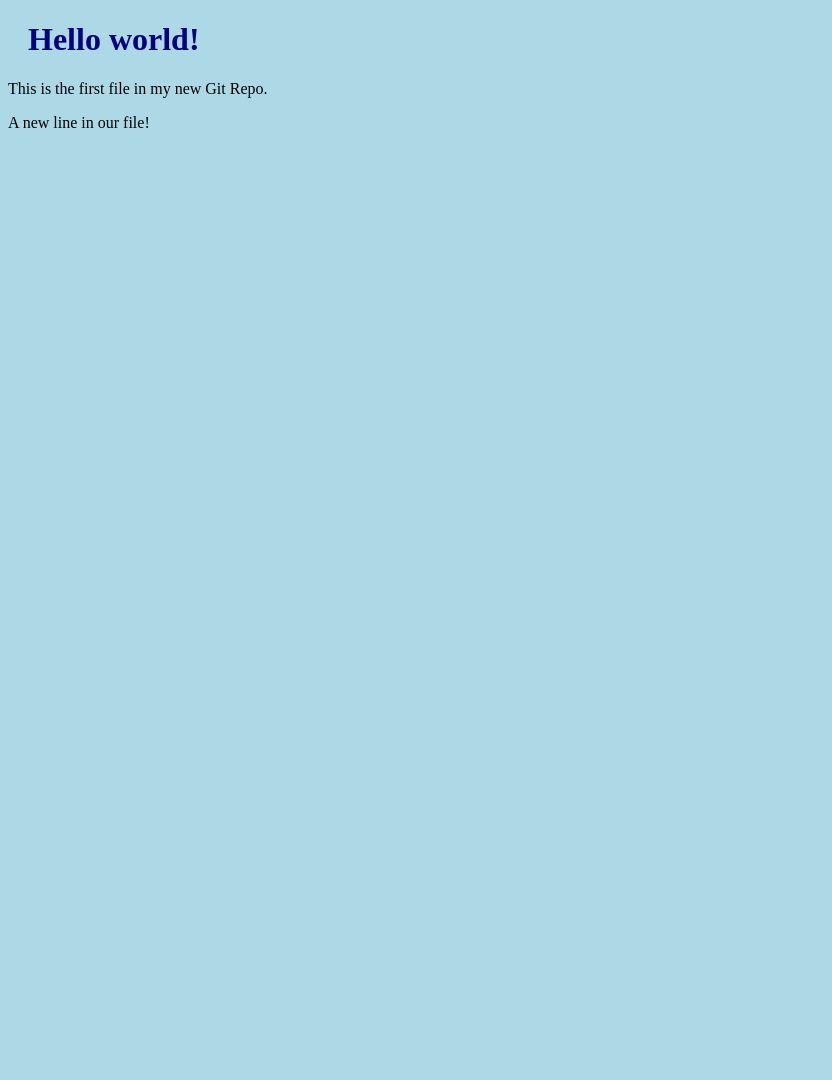
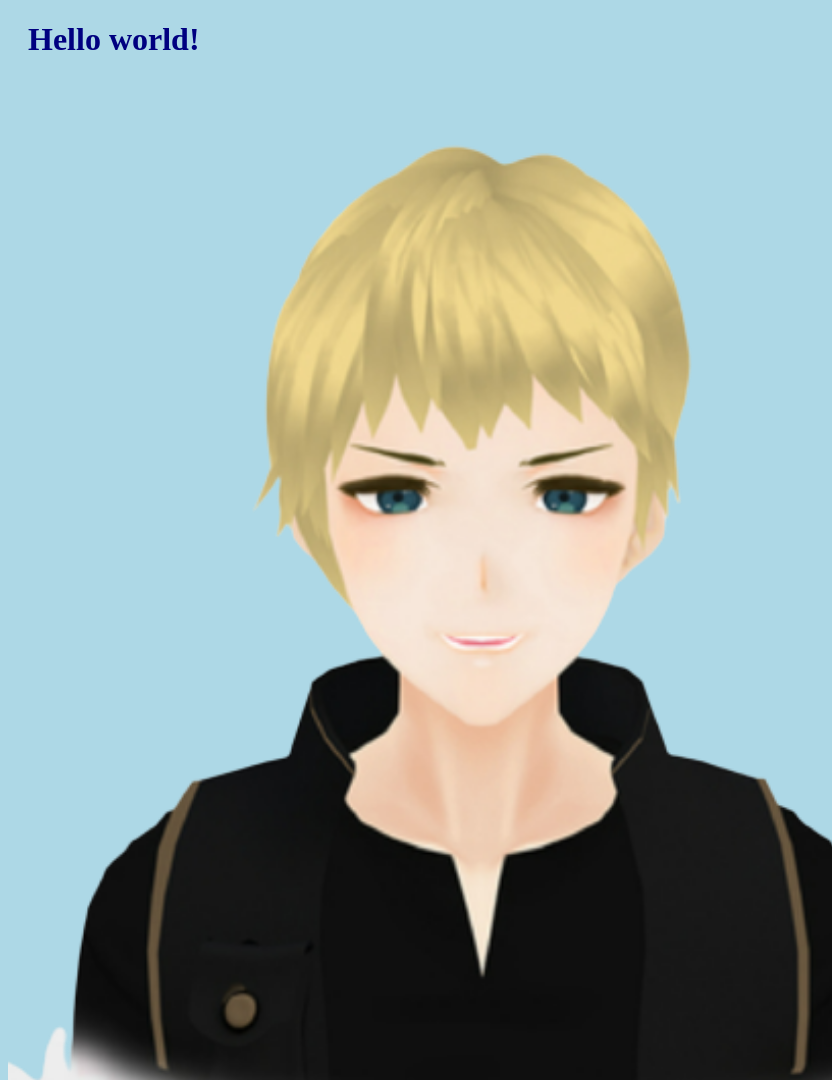
Before and after one commit to SapphireSmith/Hello-world-git, a plain HTML site: page Index.html in a window 1280 px wide. Shown: the top 1080 px of the page, without its empty margins (0-832 px from the left). Before the commit the page ends 800 px from the top, so only its background shows below. Drawn offline with Linux system fonts and the light colour scheme.

Commit message:
Added image to hello world

```diff
--- a/Index.html
+++ b/Index.html
@@ -7,6 +7,8 @@
 <body>
 
 <h1>Hello world!</h1>
+<div><img src="removebg-preview1.png" alt="anime avatar"
+    style="width:100%;max-width:960px"></div>
 <p>This is the first file in my new Git Repo.</p>
 <p>A new line in our file!</p>
 </body>
```
Also changed, not shown: removebg-preview1.png (added).
